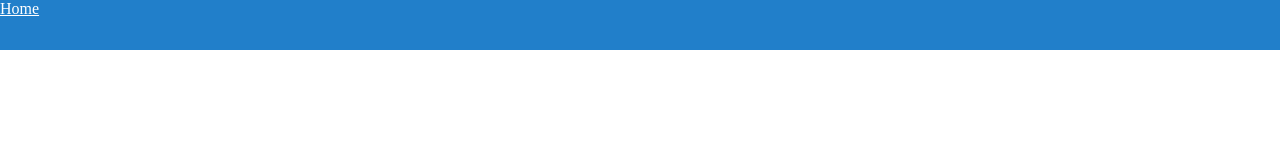
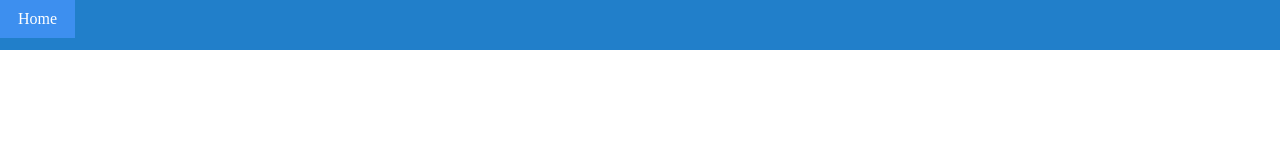
Before and after one commit to FIREYAUTO/site, a plain HTML site: page index.html in a window 1280 px wide. Drawn offline with Linux system fonts and the light colour scheme.

Commit message:
Update main.css

```diff
--- a/main.css
+++ b/main.css
@@ -26,9 +26,15 @@ body {
   color:#ffffff;
   font-size:16px;
   text-align:center;
+  display:block;
+  padding:10px;
+  text-decoration: none;
 }
 #nav-buttons>li>a:active{
   float:left;
   color:#ffffff;
   background:#1a5ca8;
 }
+#nav-buttons>li>a:hover {
+  background:#3d8fef;
+}
```
